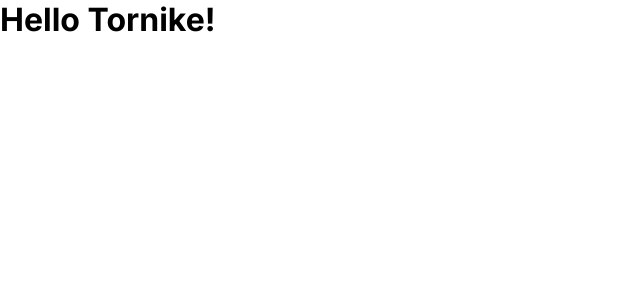
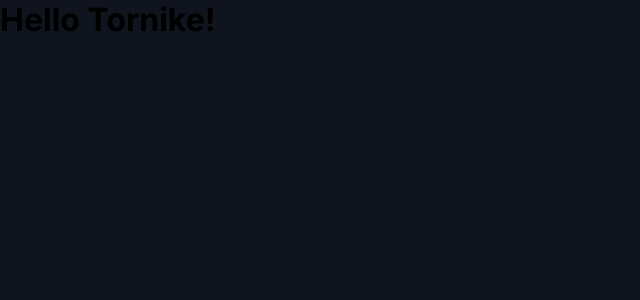
Before and after one commit to tornike2002/movie-website, a Next.js app: page / in a window 1280 px wide. Shown: the top 300 px of the page, without its empty margins (0-640 px from the left). Built offline with nearby package versions, Linux system fonts and the light colour scheme.

Commit message:
added global bodt bg color

```diff
--- a/src/app/globals.css
+++ b/src/app/globals.css
@@ -3,3 +3,7 @@
   margin: 0px;
   padding: 0px;
 }
+
+body{
+  background-color: #10141E;
+}
```
